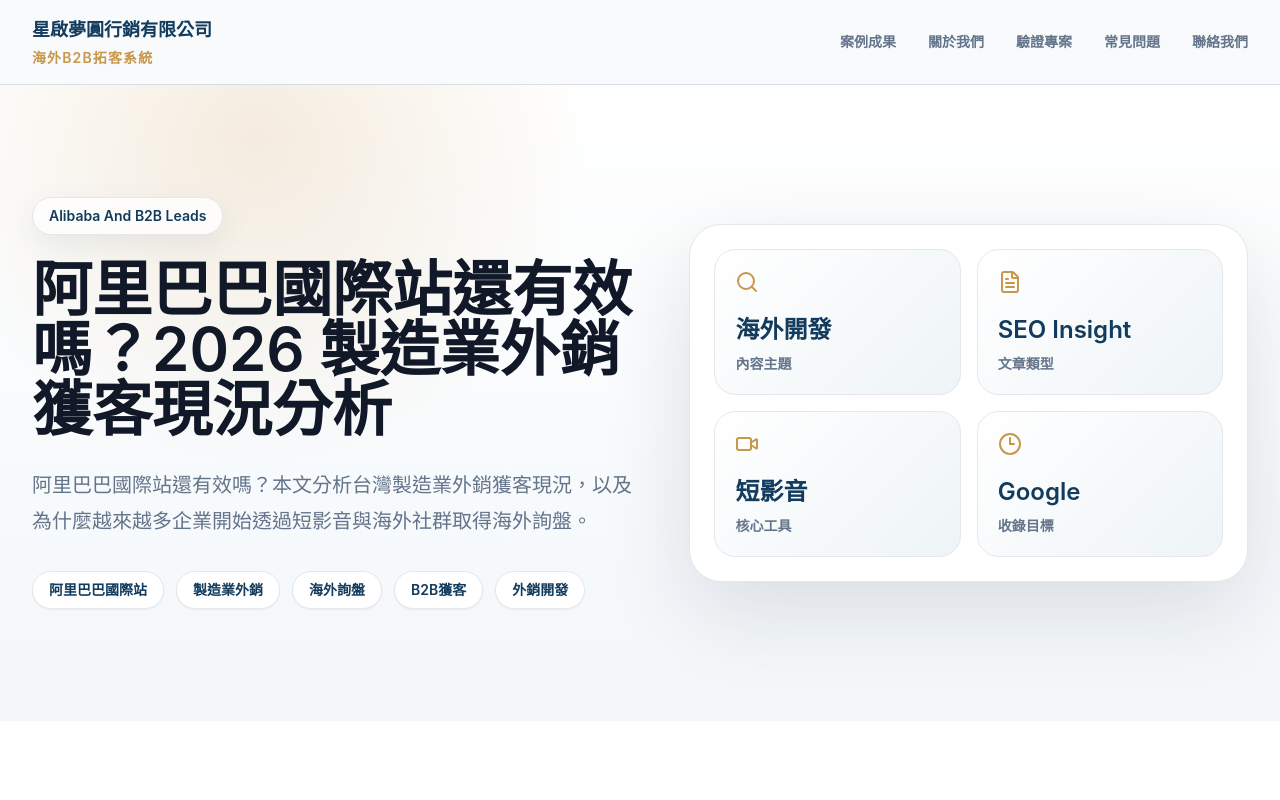
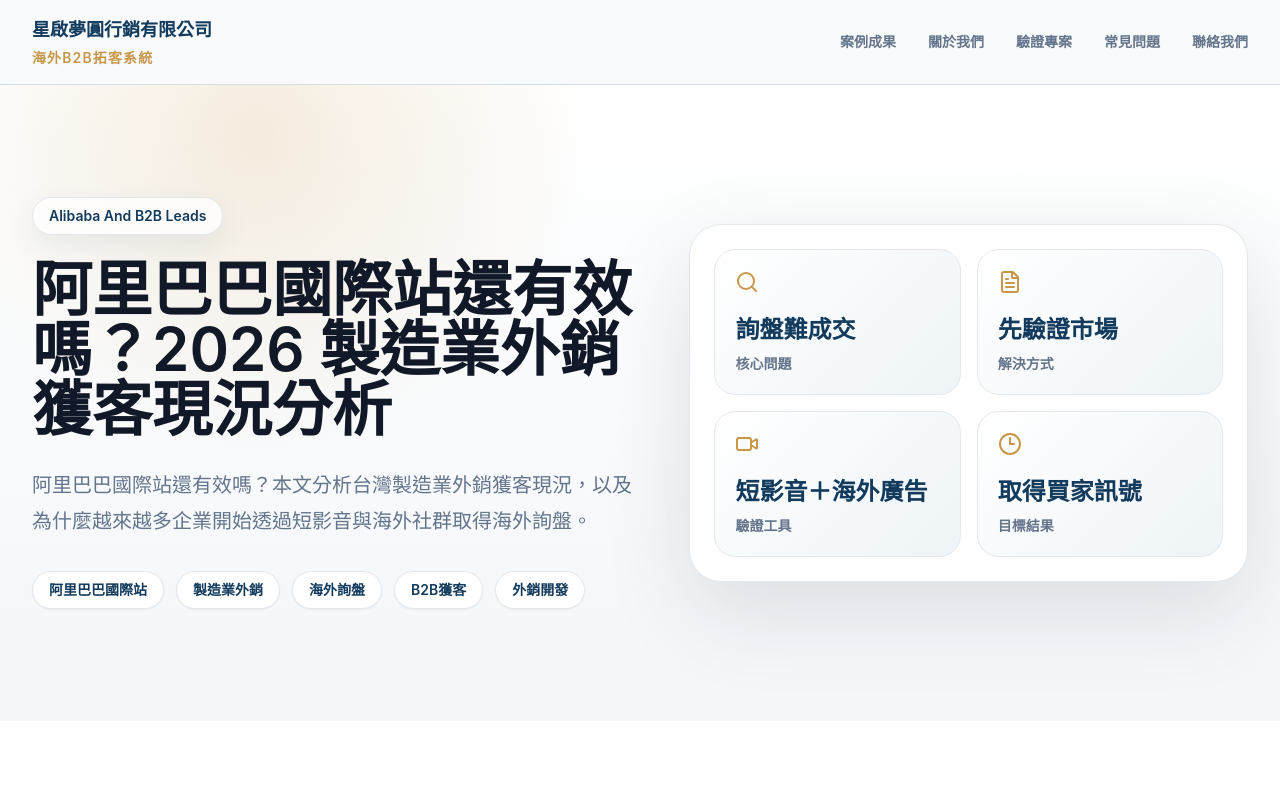
Before and after one commit to eyeroger0626/roger-market-validation, a Next.js app: page /insights/is-alibaba-still-worth-it in a window 1280 px wide. Shown: the top 800 px of the page. Built offline with nearby package versions, Linux system fonts and the light colour scheme; no server answers.

Commit message:
Update insight hero cards

```diff
--- a/src/components/insights/seo-insight-article.tsx
+++ b/src/components/insights/seo-insight-article.tsx
@@ -39,10 +39,10 @@
           <div className="rounded-[2rem] border border-border/80 bg-white p-6 shadow-[0_30px_90px_rgba(15,23,42,0.12)]">
             <div className="grid gap-4 sm:grid-cols-2">
               {[
-                { label: "內容主題", value: "海外開發", icon: Search },
-                { label: "文章類型", value: "SEO Insight", icon: FileText },
-                { label: "核心工具", value: "短影音", icon: Video },
-                { label: "收錄目標", value: "Google", icon: Clock3 },
+                { label: "核心問題", value: "詢盤難成交", icon: Search },
+                { label: "解決方式", value: "先驗證市場", icon: FileText },
+                { label: "驗證工具", value: "短影音＋海外廣告", icon: Video },
+                { label: "目標結果", value: "取得買家訊號", icon: Clock3 },
               ].map((item) => {
                 const Icon = item.icon;
 
```
